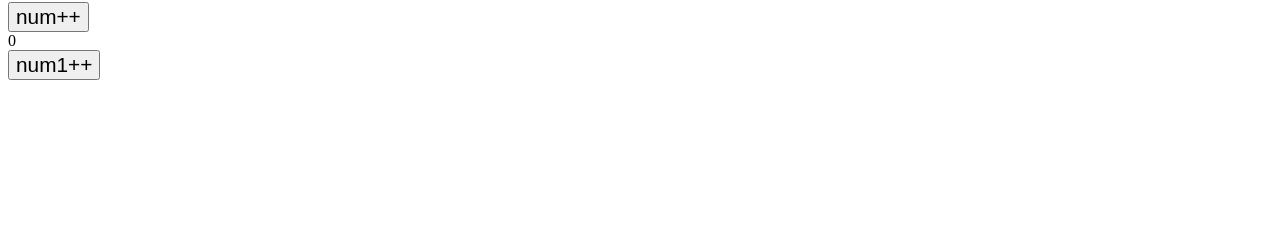
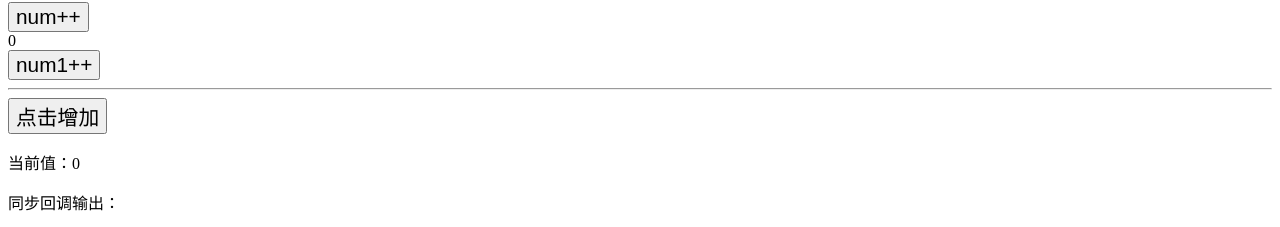
Before and after one commit to blankCx330/vue-, a Vue app in the folder 侦听器/: page / in a window 1280 px wide. Shown: the part 653-880 px from the top of the page. Before the commit the page ends 800 px from the top, so only its background shows below. Built offline with nearby package versions, Linux system fonts and the light colour scheme.

Commit message:
学习侦听器 同步侦听器

```diff
--- a/侦听器/src/App.vue
+++ b/侦听器/src/App.vue
@@ -367,6 +367,36 @@ watch(num1,(newValue)=>{
 //   console.log('使用获取flush:\'post\'的DOM内容: '+numRef1.value?.textContent)
 // })
 
+// 同步侦听器
+// 简单来说就是无视数据收集阶段直接进行回调
+// 要注意因为无视数据收集以及合并
+// 所以这里的数据在同一时间发生大量变化时都会触发回调
+const count1 = ref(0)
+const syncMessage = ref('')
+const syncMessageRef = ref(null)
+
+
+watch(count1, (newValue) => {
+  syncMessage.value = `立即更新: ${newValue}`
+  console.log('[同步回调] 当前值:', newValue)
+  console.log(syncMessageRef.value.textContent)
+}, { flush: 'sync' })
+// 同上
+// 同步触发的 watchEffect() 也有个更方便的别名 watchSyncEffect()
+
+// 来自官方文档
+// 同步侦听器不会进行批处理，每当检测到响应式数据发生变化时就会触发。
+// 可以使用它来监视简单的布尔值
+// 但应避免在可能多次同步修改的数据源 (如数组) 上使用。
+
+
+
+// 停止侦听器
+// 用同步语句创建的侦听器
+// 会自动绑定到宿主组件实例上
+// 并且会在宿主组件卸载时自动停止
+// 因此在大多数情况下并不需要关系怎么停止一个侦听器
+
 </script>
 
 <template>
@@ -402,6 +432,11 @@ watch(num1,(newValue)=>{
 <div ref="numRef1">{{ num1 }}</div>
 <button @click="num1++">num1++</button>
 
+<hr/>
+<button @click="count1++">点击增加</button>
+<p>当前值：{{ count1 }}</p>
+<p ref="syncMessageRef" >同步回调输出：{{ syncMessage }}</p>
+
 </template>
 
 <style scoped>
```
